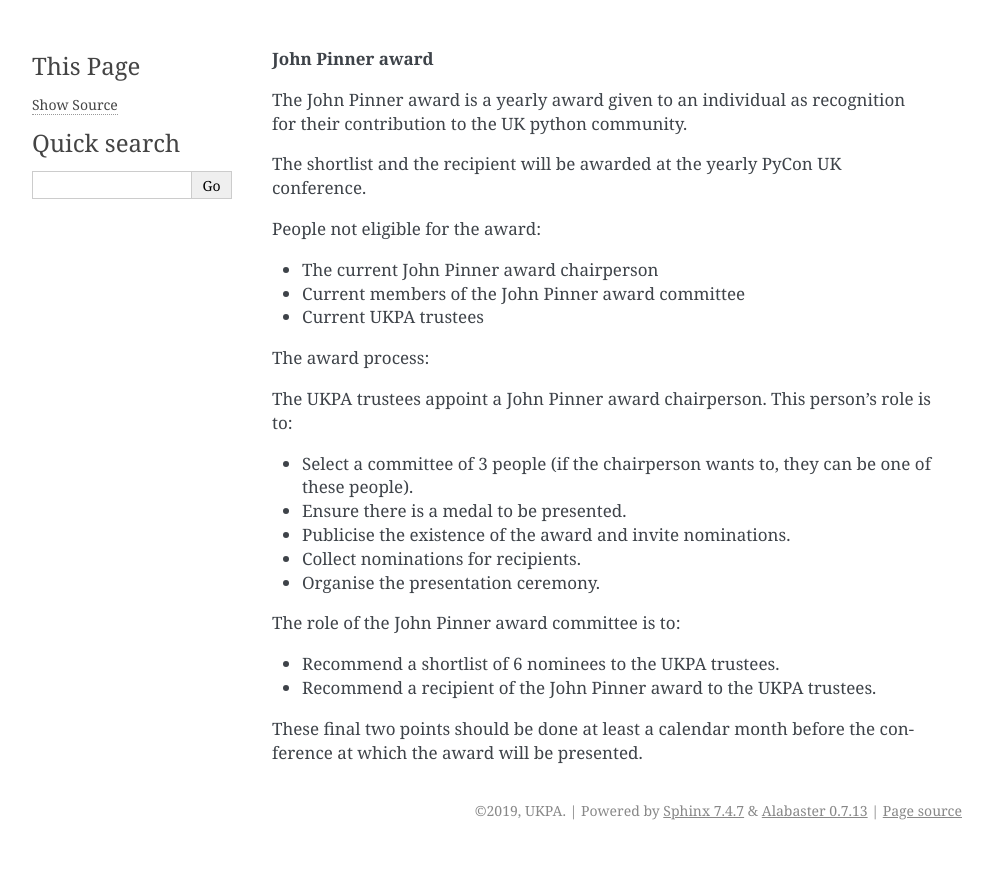
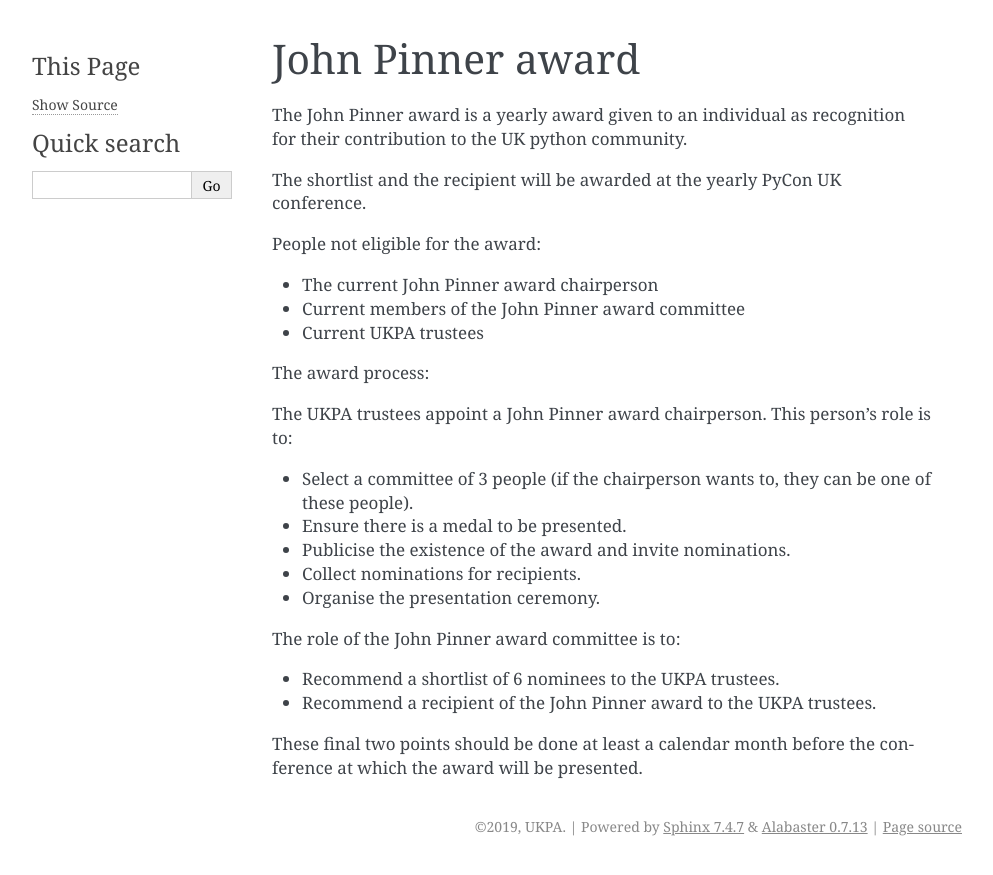
Before and after one commit to UKPythonAssociation/ukpa-internaldocs, a Sphinx documentation site: the page built from source/policies/john-pinner-award.rst, in a window 1280 px wide. Shown: the top 875 px of the page, without its empty margins (148-1141 px from the left). Built offline with Sphinx 7.4.7, drawn with Linux system fonts in a browser that asks for light colours.

```diff
--- a/source/policies/john-pinner-award.rst
+++ b/source/policies/john-pinner-award.rst
@@ -1,4 +1,5 @@
-**John Pinner award**
+John Pinner award
+=================
 
 The John Pinner award is a yearly award given to an individual as recognition
 for their contribution to the UK python community.
```
